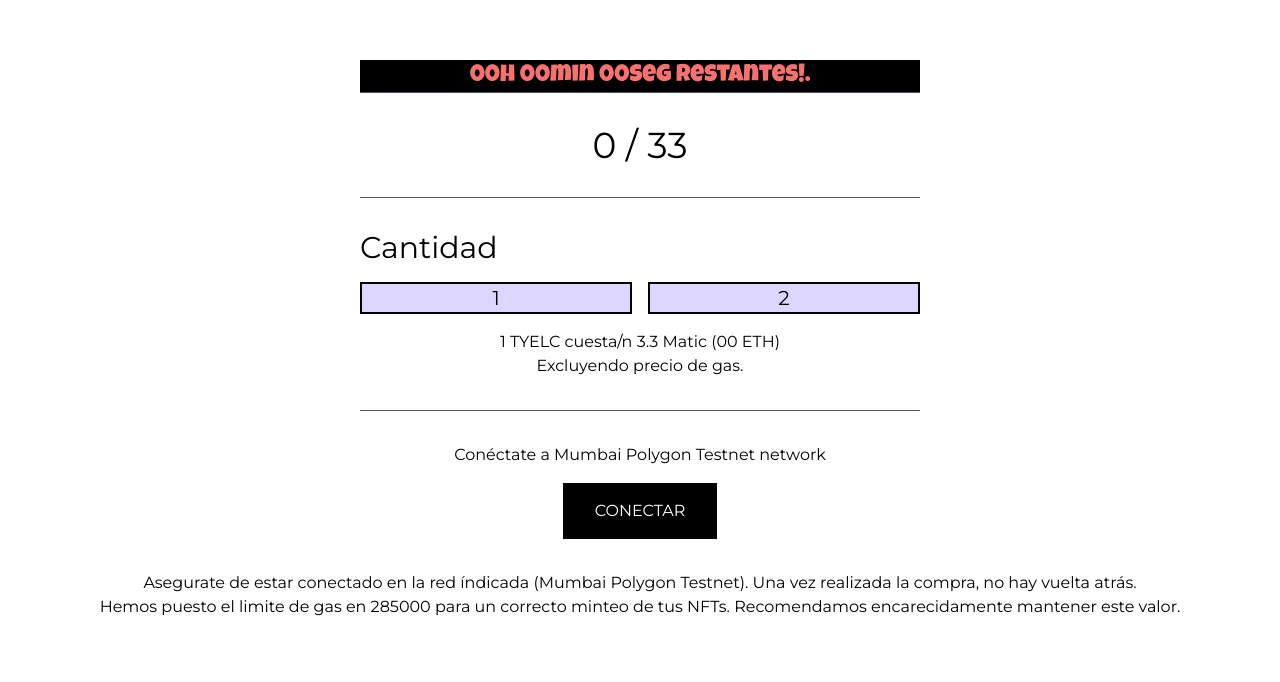
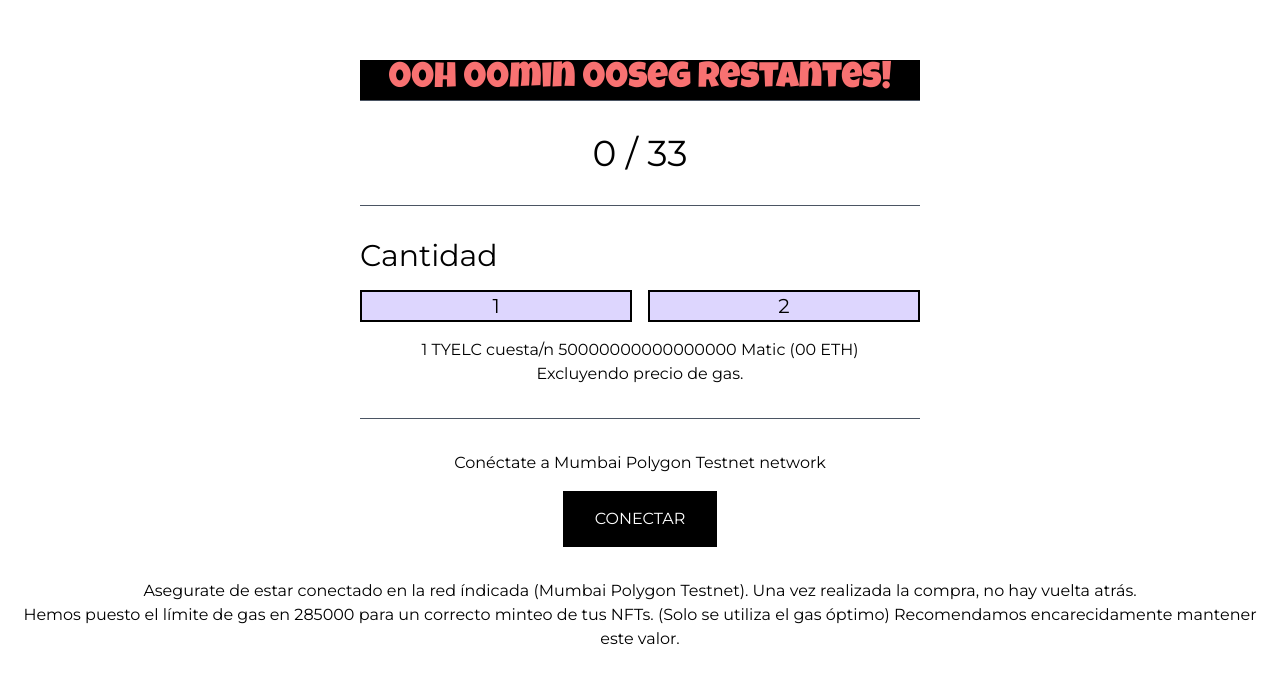
Before and after one commit to NFT-that-yisus/that-yisus-dapp, a Next.js app: page / in a window 1280 px wide. Shown: the part 1792-2474 px from the top of the page. Built offline with nearby package versions, Linux system fonts and the light colour scheme.

Commit message:
MintingSection styles finished

```diff
--- a/src/sections/indexPage/MintingSection/index.tsx
+++ b/src/sections/indexPage/MintingSection/index.tsx
@@ -129,10 +129,10 @@ class MintingSection extends PureComponent<IMintingSectionProps, IMintingSection
 
                 {blockchain.errorMsg && <p>{blockchain.errorMsg}</p>}
 
-                <div className="w-1/2 mx-auto p-8 text-center divide-y divide-gray-600">
-                    <h3 className="bg-black text-red-400 font-heading text-2xl">
-                        00h 00min 00seg restantes!.
-                    </h3>
+                <div className="pb-8 md:w-1/2 md:mx-auto md:p-8 text-center divide-y divide-gray-600">
+                    <h2 className="bg-black text-red-400 font-heading text-4xl">
+                        00h 00min 00seg restantes!
+                    </h2>
 
                     <h3 className="py-8 text-4xl">{data.totalSupply} / {CONFIG.MAX_SUPPLY}</h3>
 
@@ -146,7 +146,7 @@ class MintingSection extends PureComponent<IMintingSectionProps, IMintingSection
                         </div>
 
                         <div className="pt-4">
-                            <p>{mintAmount} {CONFIG.SYMBOL} cuesta/n {CONFIG.DISPLAY_COST} {CONFIG.NETWORK.SYMBOL} (00 ETH)</p>
+                            <p>{mintAmount} {CONFIG.SYMBOL} cuesta/n {CONFIG.WEI_COST * mintAmount} {CONFIG.NETWORK.SYMBOL} (00 ETH)</p>
                             <p>Excluyendo precio de gas.</p>
                         </div>
                     </div>
@@ -157,13 +157,13 @@ class MintingSection extends PureComponent<IMintingSectionProps, IMintingSection
                     </div>
                 </div>
 
-                <div className="text-center">
+                <div className="text-justify md:text-center">
                     <p>
                         Asegurate de estar conectado en la red índicada ({CONFIG.NETWORK.NAME}).
                         Una vez realizada la compra, no hay vuelta atrás.
                     </p>
                     <p>
-                        Hemos puesto el limite de gas en {CONFIG.GAS_LIMIT} para un correcto minteo de tus NFTs.
+                        Hemos puesto el límite de gas en {CONFIG.GAS_LIMIT} para un correcto minteo de tus NFTs. (Solo se utiliza el gas óptimo)
                         Recomendamos encarecidamente mantener este valor.
                     </p>
                 </div>
```
